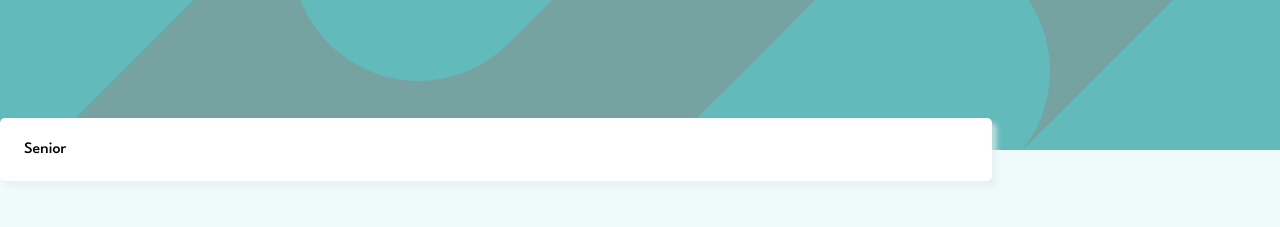
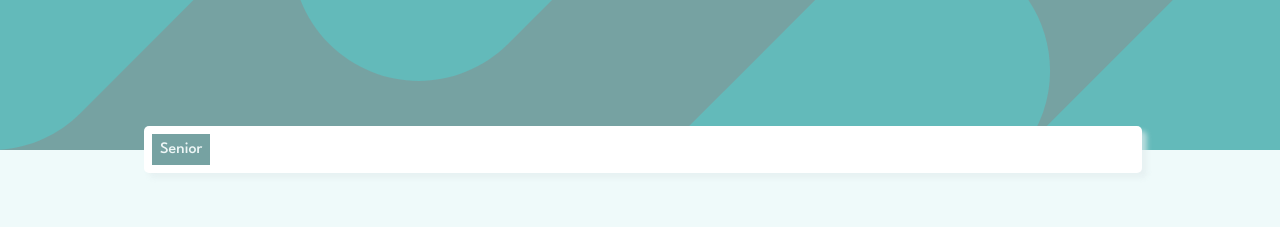
Before and after one commit to gpend/job-listings, a plain HTML site: page index.html in a window 1280 px wide. Both pictures are taken after a click on the element "Senior". Shown: the top 227 px of the page. Drawn offline with Linux system fonts and the light colour scheme.

Commit message:
styling selectors

```diff
--- a/index.html
+++ b/index.html
@@ -12,7 +12,6 @@
   <script type="text/javascript" src="script.js" defer></script>
   <title>Frontend Mentor | Job Listings</title>
 
-  <!-- Feel free to remove these styles or customise in your own stylesheet 👍 -->
   <style>
     .attribution { font-size: 11px; text-align: center; }
     .attribution a { color: hsl(228, 45%, 44%); }
@@ -21,10 +20,10 @@
 <body>
   <div class="header"></div>
   <div class="selectors">
+    <div class="selector selector__level"></div>
+    <div class="selector selector__role"></div>
     <div class="selector selector__tool"></div>
     <div class="selector selector__lang"></div>
-    <div class="selector selector__level"></div>
-    <div class="selector selector__role"></div>
   </div>
   <div class="jobs"></div>
 
--- a/style.css
+++ b/style.css
@@ -11,7 +11,6 @@ body{
     font-family: 'League Spartan', sans-serif;
 }
 .header{
-    background-image: url("./images/bg-header-mobile.svg");
     background-color: var(--dark-green);
     height: 150px;
     background-size: cover;
@@ -21,16 +20,15 @@ body{
 
 .selectors{
     position: absolute;
-    width: 75vw;
-    margin-left: auto;
     margin-right: auto;
-    margin-top: -2em;
+    margin-top: -1.5em;
     background-color: white;
-    padding: 1em;
+    padding: 0;
     border-radius: 5px;
     box-shadow: 5px 5px 5px hsla(185, 26%, 91%, 0.66);
     display: flex;
     flex-direction: row;
+    flex-wrap: wrap;
 }
 
 .selector{
@@ -40,6 +38,9 @@ body{
 
 .selector p{
     margin: .5rem;
+    padding: .5rem;
+    color: var(--Light-Grayish-Cyan);
+    background-color: var(--dark-green);
 }
 
 .jobs{
@@ -121,6 +122,9 @@ body{
 }
 
 @media screen and (max-width: 399px){
+    .header{
+        background-image: url("./images/bg-header-mobile.svg");
+    }
     .job--details{
         border-bottom: 1px solid lightgray;
         margin-bottom: .5rem;
@@ -132,6 +136,12 @@ body{
         background-image: url("./images/bg-header-desktop.svg");
 
     }
+
+    .selectors{
+        width: 78vw;
+        margin-left: 9em;
+    }
+
     .job{
         flex-direction: row;
         justify-content: space-between;
```
